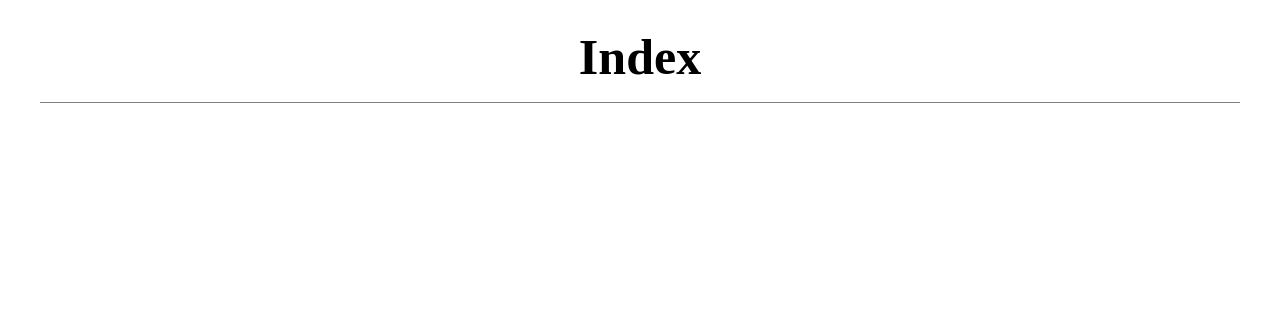
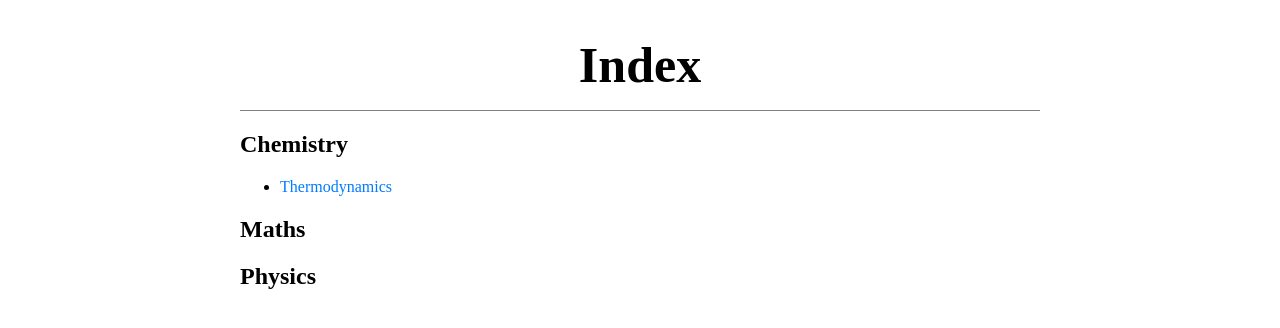
Before and after one commit to faseeh-official/notes, a plain HTML site: page index.html in a window 1280 px wide. Drawn offline with Linux system fonts and the light colour scheme.

Commit message:
Index page.

```diff
--- a/assets/styles.css
+++ b/assets/styles.css
@@ -2,6 +2,7 @@ body {
     display: flex;
     flex-direction: column;
     align-items: center;
+    padding: 12px;
 }
 
 img {
@@ -14,10 +15,19 @@ video {
     height: auto;
 }
 
+a {
+    color: #007BFF;
+    text-decoration: none;
+}
+
+a:hover {
+    color: #0056b3;
+    text-decoration: underline;
+}
+
 .container {
     width: 100%;
-    max-width: 1200px;
-    padding: 20px;
+    max-width: 800px;
 }
 
 .title {
@@ -25,7 +35,7 @@ video {
     text-align: center;
     font-size: 50px;
     margin: 0px;
-    padding-top: 0px;
-    padding-bottom: 16px;
+    padding: 16px;
     border-bottom: 1px solid grey;
+    box-sizing: border-box;
 }
--- a/index.html
+++ b/index.html
@@ -9,6 +9,19 @@
 <body>
     <div class="container">
         <h1 class="title">Index</h1>
+
+        <h2>Chemistry</h1>
+        <ul>
+            <li><a href="chemistry/">Thermodynamics</a></li>
+        </ul>
+
+        <h2>Maths</h1>
+        <ul>
+        </ul>
+
+        <h2>Physics</h1>
+        <ul>
+        </ul>
     </div>
 </body>
 </html>
```
